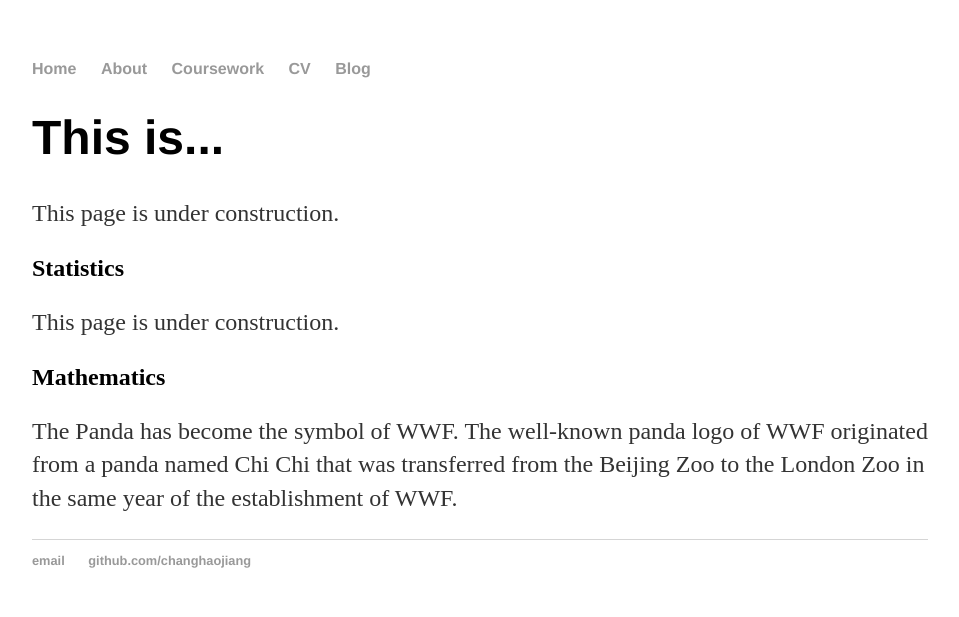
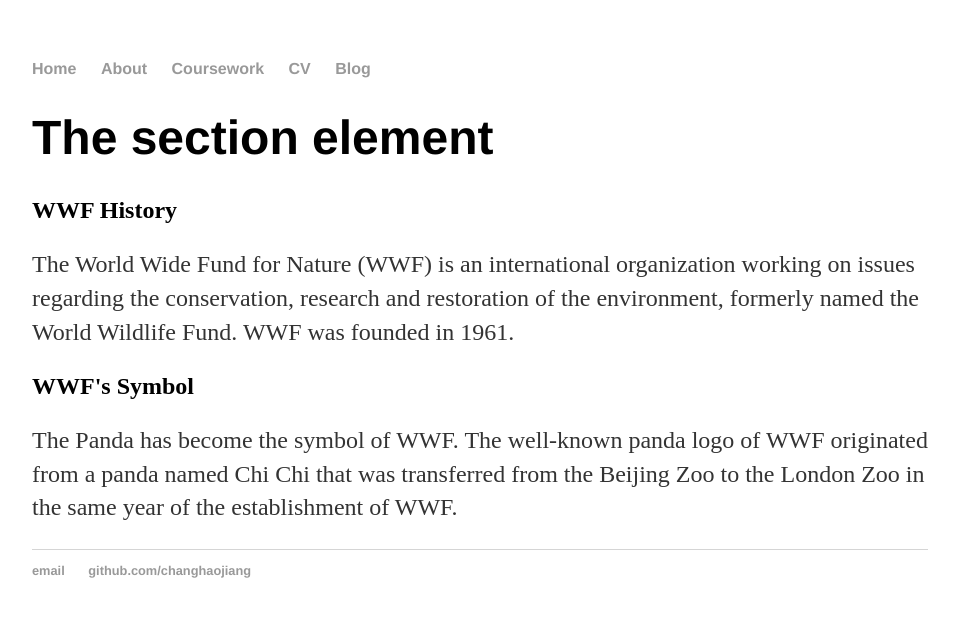
Before and after one commit to PhilyGu/changhaojiang.github.io, a Jekyll site: the page built from coursework/index.html, in a window 1280 px wide. Shown: the top 617 px of the page, without its empty margins (160-1119 px from the left). Built offline with Jekyll 4.4.1, drawn with Linux system fonts in a browser that asks for light colours.

Commit message:
Update index.html

```diff
--- a/coursework/index.html
+++ b/coursework/index.html
@@ -2,16 +2,21 @@
 layout: default
 title: Changhao Jiang
 ---
-<div class="blurb">
-	<h1> This is... </h1>
-	<p> This page is under construction. </p>
-</div><!-- /.blurb -->
+<!DOCTYPE html>
+<html>
+<body>
+
+<h1>The section element</h1>
+
 <section>
-	<h2>Statistics</h2>
-<p> This page is under construction. </p>
+  <h2>WWF History</h2>
+  <p>The World Wide Fund for Nature (WWF) is an international organization working on issues regarding the conservation, research and restoration of the environment, formerly named the World Wildlife Fund. WWF was founded in 1961.</p>
 </section>
 
 <section>
-<h2>Mathematics</h2>
-<p>The Panda has become the symbol of WWF. The well-known panda logo of WWF originated from a panda named Chi Chi that was transferred from the Beijing Zoo to the London Zoo in the same year of the establishment of WWF.</p>
+  <h2>WWF's Symbol</h2>
+  <p>The Panda has become the symbol of WWF. The well-known panda logo of WWF originated from a panda named Chi Chi that was transferred from the Beijing Zoo to the London Zoo in the same year of the establishment of WWF.</p>
 </section>
+
+</body>
+</html>
```
